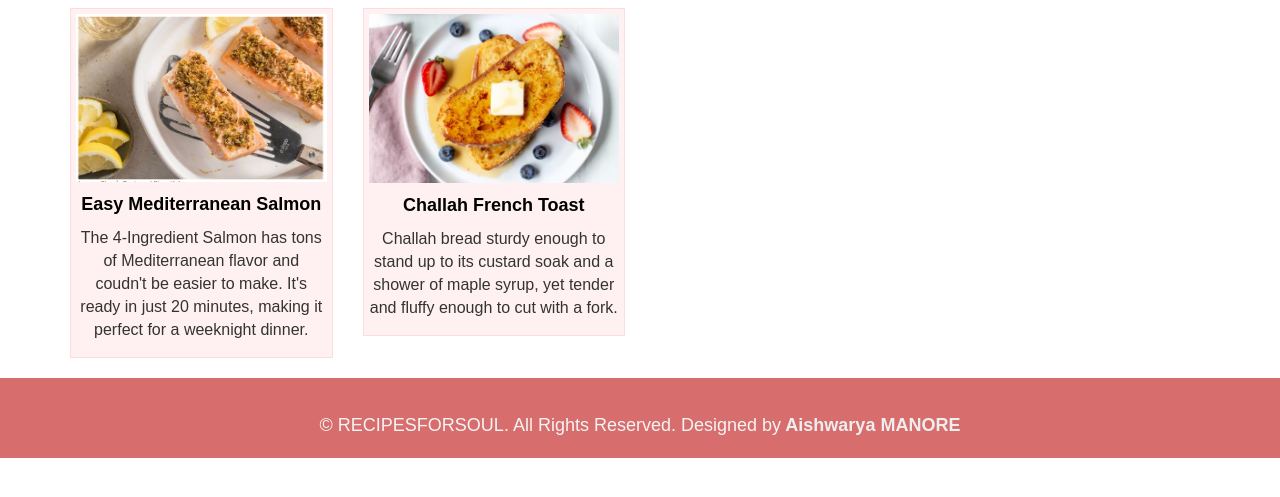
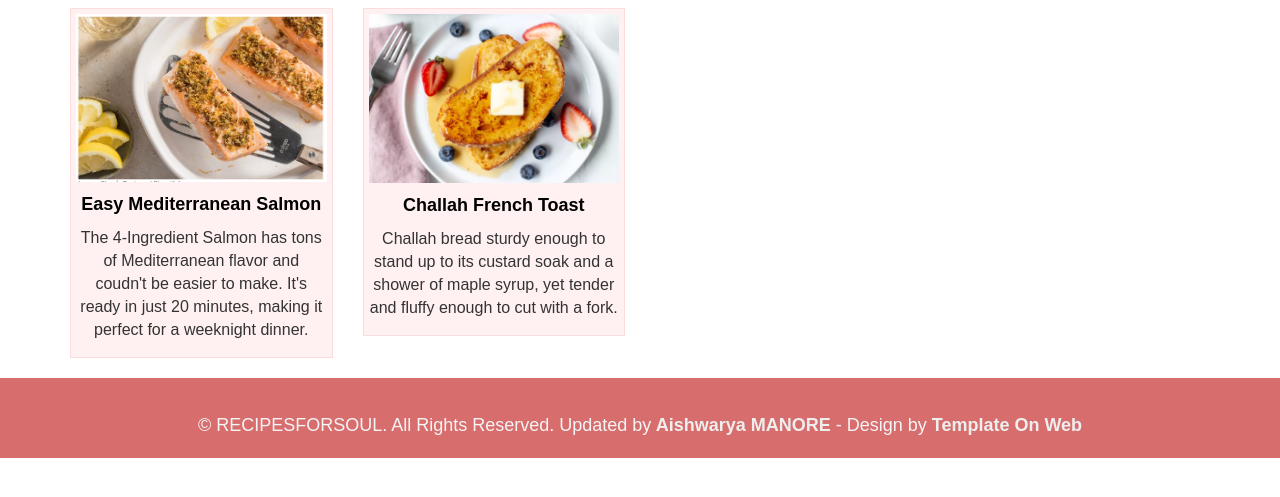
Before and after one commit to manore993/RecipeWebsite, a plain HTML site: page src/index.html in a window 1280 px wide. Shown: the part 227-724 px from the top of the page. Drawn offline with Linux system fonts and the light colour scheme; a web font is replaced by a local one.

Commit message:
Update footer

```diff
--- a/src/index.html
+++ b/src/index.html
@@ -92,8 +92,9 @@
       <div class="row">
         <div class="col-sm-12">
           <div class="store_3">
-            <p class="text-center">© RECIPESFORSOUL. All Rights Reserved. Designed by<a
-              href="https://www.linkedin.com/in/aishwarya-manore-633990127/"> Aishwarya MANORE</a> </p>
+            <p class="text-center">© RECIPESFORSOUL. All Rights Reserved. Updated by<a
+              href="https://www.linkedin.com/in/aishwarya-manore-633990127/"> Aishwarya MANORE</a> - Design by<a
+              href="http://www.TemplateOnWeb.com"> Template On Web</a> </p>
           </div>
         </div>
       </div>
```
Also changed, not shown: src/recipe_detail.html (+3 -2 lines).
